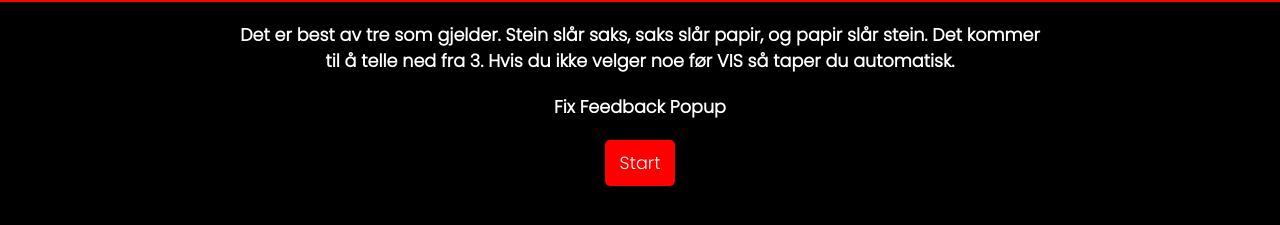
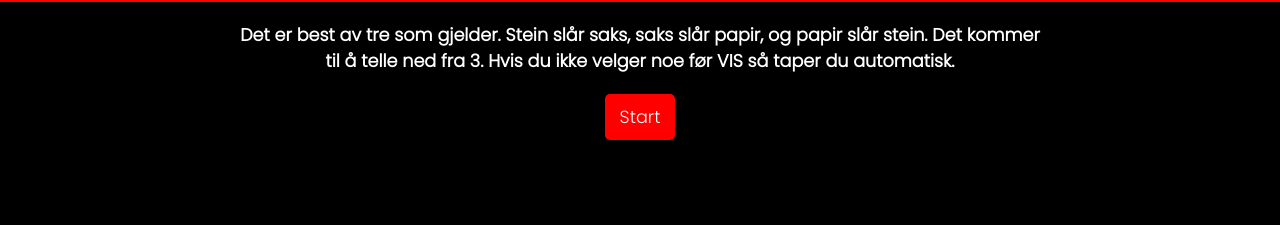
Before and after one commit to Anjani-ch/School_Rock_Paper_Scissors, a plain HTML site: page index.html in a window 1280 px wide. Shown: the part 81-306 px from the top of the page. Drawn offline with Linux system fonts and the light colour scheme.

Commit message:
Fixed Start View

```diff
--- a/index.html
+++ b/index.html
@@ -31,7 +31,6 @@
     <section id="start-view">
         <p>Det er best av tre som gjelder. Stein slår saks, saks slår papir, og papir slår stein. Det kommer til å telle
             ned fra 3. Hvis du ikke velger noe før VIS så taper du automatisk.</p>
-        <p>Fix Feedback Popup</p>
         <button id="start-btn">Start</button>
     </section>
 
```
